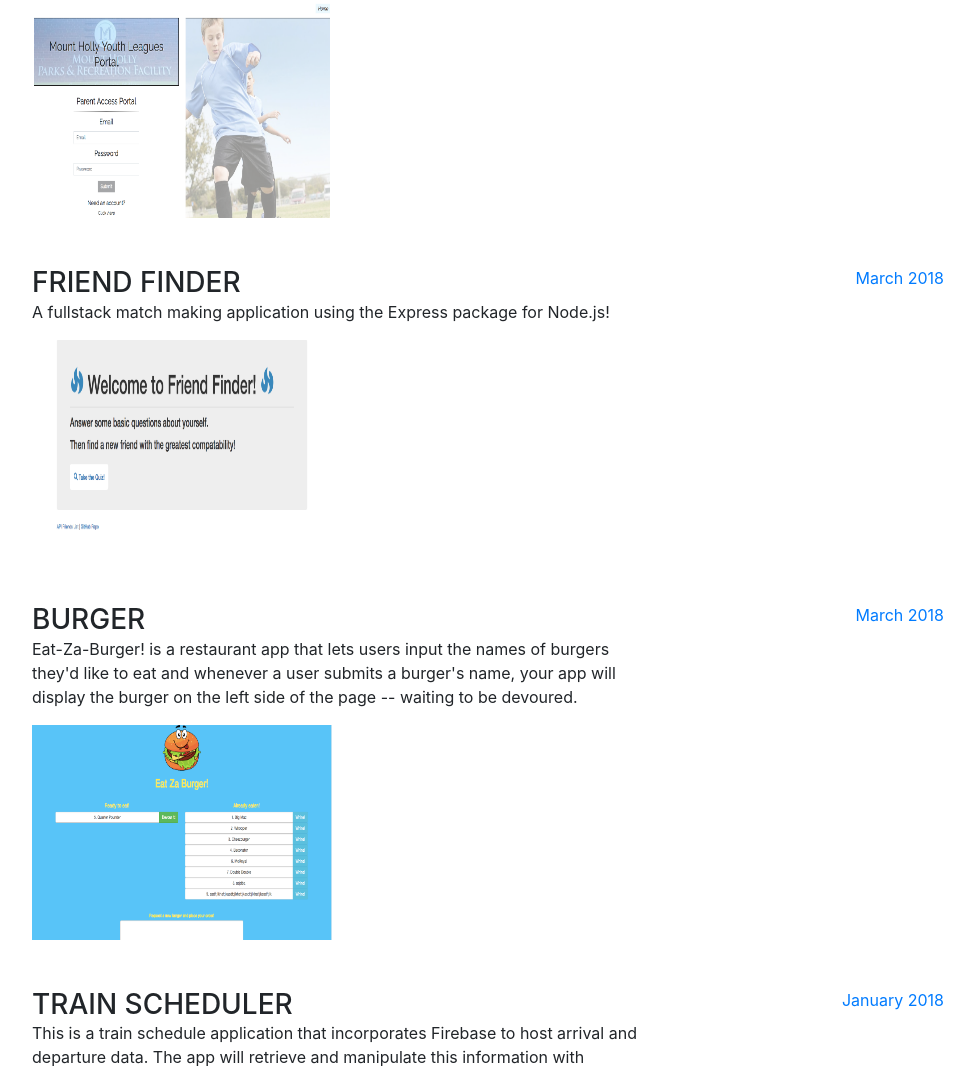
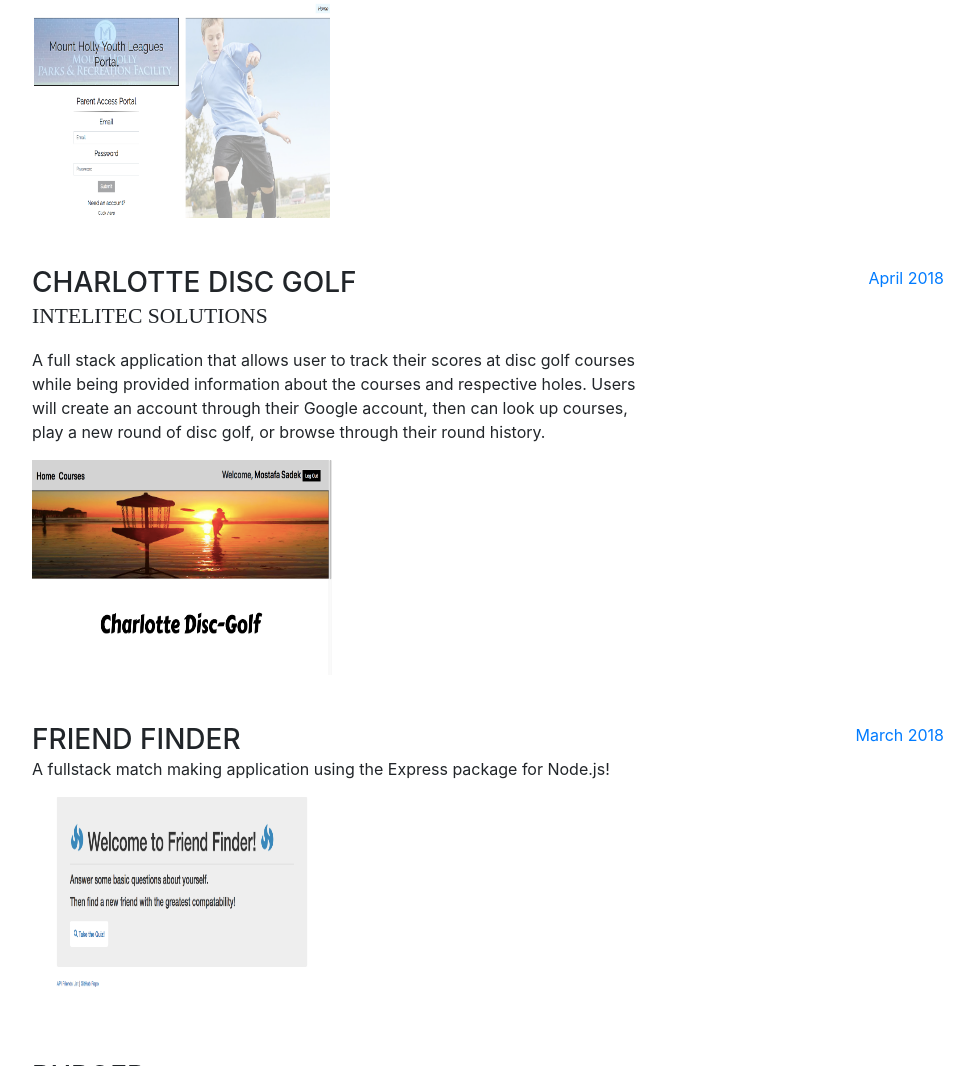
Before and after one commit to Msadek02/Basic-Portfolio, a website with bundled scripts: page index.html in a window 1280 px wide. Shown: the part 1125-2191 px from the top of the page, without its empty margins (288-1262 px from the left). Built offline with nearby package versions, Linux system fonts and the light colour scheme; a web font is replaced by a local one.

Commit message:
added new project to portfolio

```diff
--- a/index.html
+++ b/index.html
@@ -119,6 +119,18 @@
             </div>
             <div class="resume-date text-md-right">
               <span class="text-primary">May 2018 </span>
+            </div>
+          </div>
+
+          <div class="resume-item d-flex flex-column flex-md-row mb-5">
+            <div class="resume-content mr-auto">
+              <h3 class="mb-0">Charlotte Disc Golf</h3>
+              <div class="subheading mb-3">Intelitec Solutions</div>
+              <p>A full stack application that allows user to track their scores at disc golf courses while being provided information about the courses and respective holes. Users will create an account through their Google account, then can look up courses, play a new round of disc golf, or browse through their round history.</p>
+              <a href="http://stormy-scrubland-88373.herokuapp.com/"> <img src="img/Charlotte_discgolf.png" height="215" width="300" margin="auto"> </a>
+            </div>
+            <div class="resume-date text-md-right">
+              <span class="text-primary">April 2018 </span>
             </div>
           </div>
 
--- a/package.json
+++ b/package.json
@@ -18,6 +18,7 @@
   },
   "homepage": "https://github.com/Msadek02/Basic-Portfolio#readme",
   "dependencies": {
-    "node-modules": "^1.0.1"
+    "node-modules": "^1.0.1",
+    "surge": "^0.20.1"
   }
 }
```
Also changed, not shown: img/Charlotte_discgolf.png (added), 1 other file.
